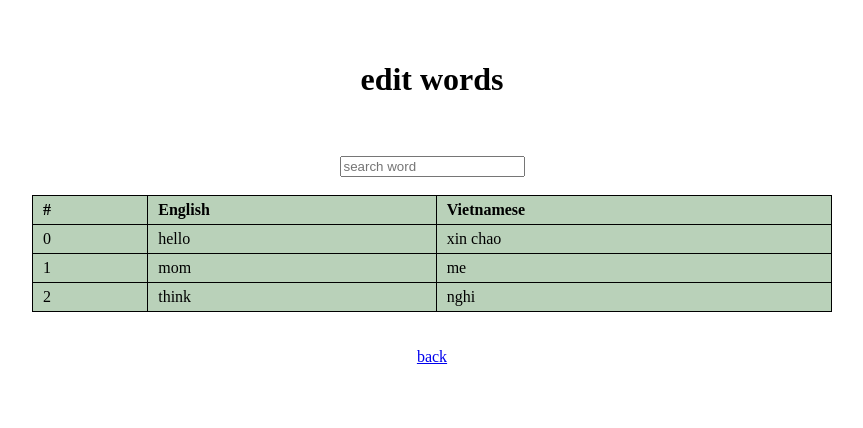
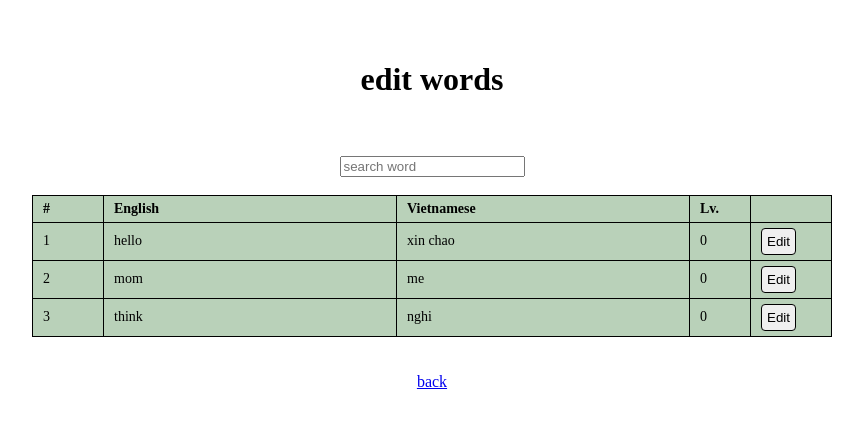
Before and after one commit to talfedev/simple-vn-word-memorizer, a SvelteKit app: page /edit in a window 1280 px wide. Shown: the top 428 px of the page, without its empty margins (208-1071 px from the left). Built offline with nearby package versions, Linux system fonts and the light colour scheme.

Commit message:
feat: completed basic edit words functionality

```diff
--- a/src/routes/edit/+page.svelte
+++ b/src/routes/edit/+page.svelte
@@ -4,32 +4,63 @@
 
 	let wordSearch = '';
 
+	let dialogRef: HTMLDialogElement | null = null;
+
 	$: wordList = [...$words].filter((word) => {
 		return word.en.includes(wordSearch) || word.vn.includes(wordSearch);
 	});
+
+	let selectedWord = {
+		en: '',
+		vn: '',
+		index: -1
+	}
+
+	const editWord = (word: {index: number, en: string, vn: string}) => {
+		selectedWord.en = word.en;
+		selectedWord.vn = word.vn;
+		selectedWord.index = word.index;
+		dialogRef?.showModal();
+	};
+
+	const closeModal = (edit?: boolean) => {
+		if(edit) {
+			wordList[selectedWord.index].en = selectedWord.en;
+			wordList[selectedWord.index].vn = selectedWord.vn;
+		}
+
+		// cleanup
+		selectedWord.en = '';
+		selectedWord.vn = '';
+		dialogRef?.close();
+	};
 </script>
 
 <main>
 	<h1>edit words</h1>
 	<br />
 	<br />
-    <input bind:value={wordSearch} placeholder="search word" type="text">
-    <br>
-    <br>
+	<input bind:value={wordSearch} placeholder="search word" type="text" />
+	<br />
+	<br />
 	<table>
 		<thead>
 			<tr>
-				<th>#</th>
+				<th class="number-td">#</th>
 				<th>English</th>
 				<th>Vietnamese</th>
+				<th class="level-td">Lv.</th>
+				<th class="actions-td"></th>
 			</tr>
 		</thead>
 		<tbody>
 			{#each wordList as word, index (word.en)}
 				<tr>
-					<td>{index}</td>
+					<td class="number-td">{index + 1}</td>
 					<td>{word.en}</td>
 					<td>{word.vn}</td>
+					<td class="level-td">{word.lvl}</td>
+					<td class="actions-td"><button on:click={() => editWord({index, ...word})}>Edit</button></td>
 				</tr>
 			{/each}
 		</tbody>
@@ -38,6 +69,22 @@
 	<br />
 	<a href="/">back</a>
 </main>
+
+<dialog bind:this={dialogRef}>
+	<div>
+		<h3>Edit word</h3>
+		<label for="">
+			English:
+			<input bind:value={selectedWord.en} type="text">
+		</label>
+		<label for="">
+			Vietnamese:
+			<input bind:value={selectedWord.vn} type="text">
+		</label>
+		<button on:click={() => closeModal(true)}>Edit</button>
+		<button on:click={() => closeModal()}>close</button>
+	</div>
+</dialog>
 
 <style lang="scss">
 	main {
@@ -48,21 +95,53 @@
 		padding-top: 2rem;
 	}
 
-    table, tr, td, th {
+	table,
+	tr,
+	td,
+	th {
 		border: 1px solid black;
 	}
 
 	table {
 		border-collapse: collapse;
 		width: 100%;
+		table-layout: fixed;
 	}
 
 	tr {
 		background-color: #b9d1b9;
 	}
 
-	td, th {
+	td,
+	th {
 		text-align: left;
 		padding: 5px 10px;
+		font-size: 14px;
+	}
+
+	.number-td {
+		width: 50px;
+	}
+
+	.actions-td {
+		width: 60px;
+
+		button {
+			padding: 5px;
+			border-radius: 4px;
+			border: 1px solid black;
+		}
+	}
+
+	.level-td {
+		width: 40px;
+	}
+
+	dialog {
+		margin: auto;
+
+		&::backdrop {
+			background-color: rgba(0, 0, 0, 0.5);
+		}
 	}
 </style>
```
Lines whose indentation alone changed are shown as unchanged.
